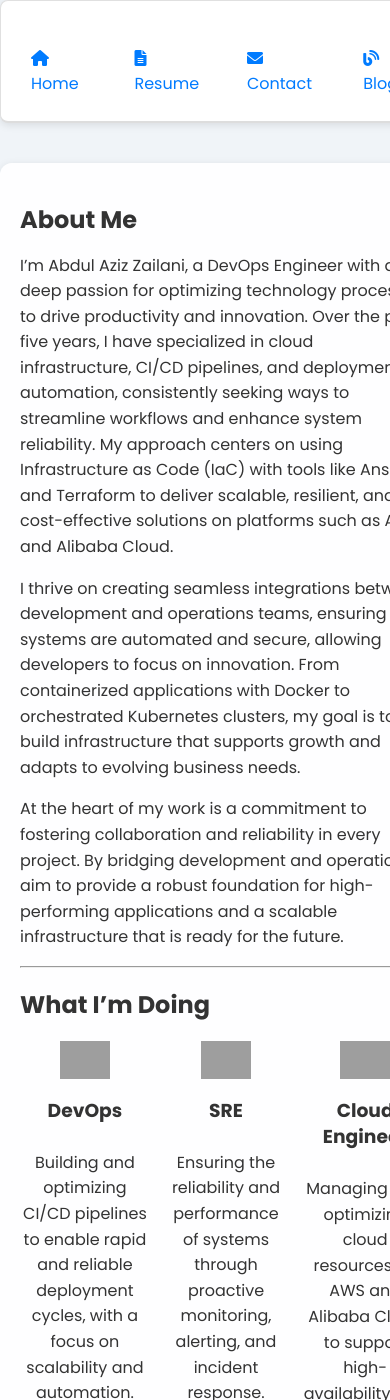
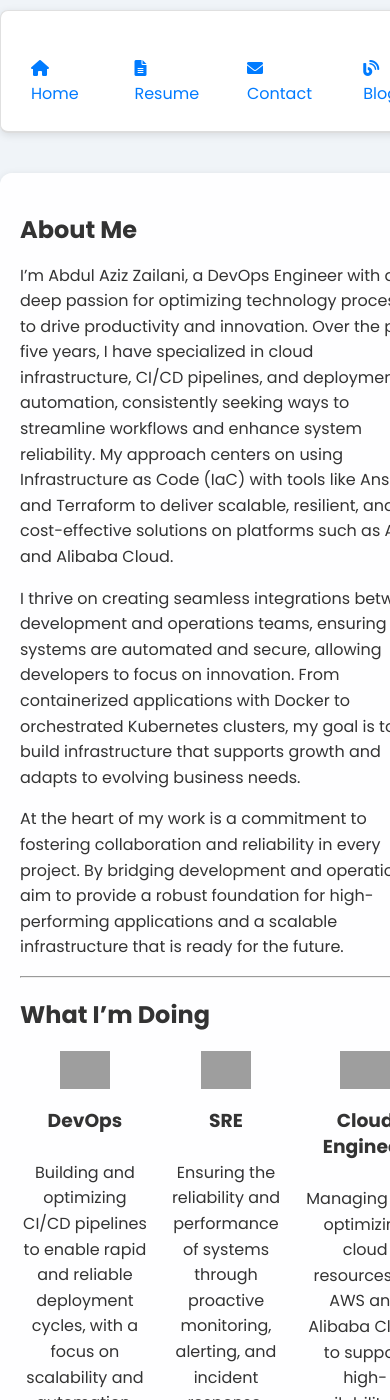
Before and after one commit to azizzailani/azizzailani.github.io, a Jekyll site: the page built from index.md, in a window 390 px wide and 1400 px high. Built offline with Jekyll 4.4.1, drawn with Linux system fonts in a browser that asks for light colours; grey boxes are pictures that could not be loaded.

Commit message:
💄 style: improve transitions and responsiveness in CSS
- Added color transition alongside box-shadow for nav links hover effect.
- Changed color on nav links hover to #0056b3.
- Added comment for darker color contrast on nav links hover.
- Adjusted margin-bottom for paragraphs for better readability.
- Added gap and padding properties for responsiveness under 1024px.
- Updated main padding with a clamp function for adaptive padding at different screen sizes.
- Added additional media query for screens larger than 1400px, setting max-width for the container and adjusting padding for main content.

```diff
--- a/assets/css/style.css
+++ b/assets/css/style.css
@@ -52,10 +52,12 @@
     font-weight: 500;
     padding: 10px 15px;
     border-radius: 5px;
-    transition: box-shadow 0.3s;
+    transition: box-shadow 0.3s, color 0.3s;
 }
 
 nav a:hover {
+    color: #0056b3;
+    /* Warna lebih gelap untuk kontras lebih tinggi */
     box-shadow: 0px 4px 8px rgba(0, 123, 255, 0.2);
 }
 
@@ -99,15 +101,18 @@
     text-shadow: 0 1px 5px rgba(0, 0, 0, 0.2);
 }
 
-/* Paragraf */
+/* Paragraf - Menghilangkan efek hover untuk kenyamanan pembacaan */
 p {
-    transition: color 0.3s;
+    margin-bottom: 1em;
+    /* Tambahkan jarak bawah */
 }
 
 /* Responsif */
 @media (max-width: 1024px) {
     .container {
         grid-template-columns: 1fr;
+        gap: 20px;
+        padding: 10px;
     }
 
     header {
@@ -117,7 +122,8 @@
 
     main {
         width: 100%;
-        padding: 25px;
+        padding: clamp(15px, 4%, 40px);
+        /* Padding yang adaptif */
     }
 }
 
@@ -146,3 +152,15 @@
         gap: 15px;
     }
 }
+
+/* Media Query tambahan untuk layar besar */
+@media (min-width: 1400px) {
+    .container {
+        max-width: 1400px;
+    }
+
+    main {
+        padding: clamp(30px, 6%, 60px);
+        /* Menambah padding pada layar besar */
+    }
+}
```
